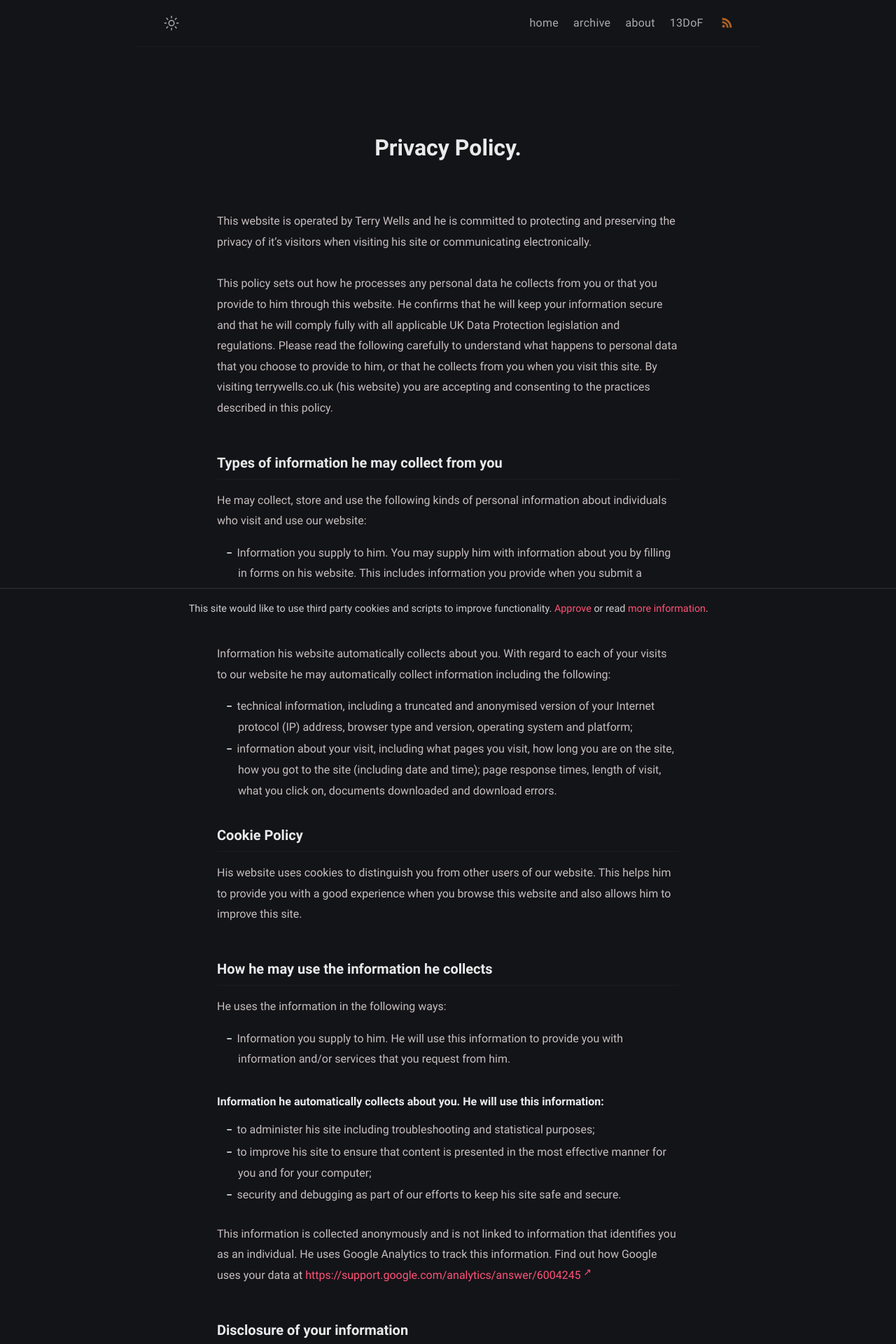
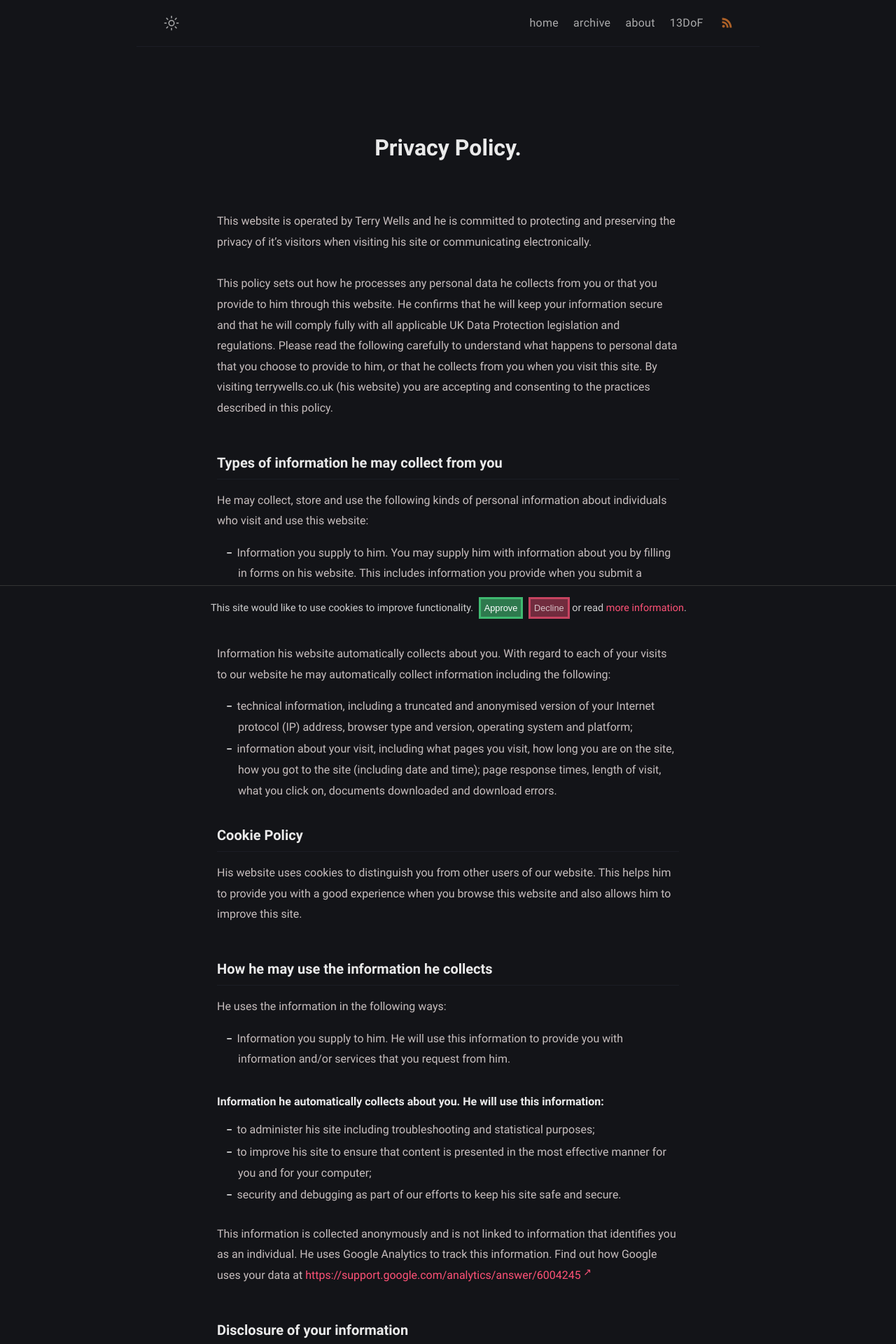
Before and after one commit to wristtattoo/jekyll-klise, a Jekyll site: the page built from privacy.md, in a window 1280 px wide. Shown: the top 1920 px of the page at 70% size. Built offline with Jekyll 4.4.1, drawn with Linux system fonts in a browser that asks for light colours; a script that is not in the unit is left out.

Commit message:
Jekyll XXI
Cookie Policy and style

```diff
--- a/_includes/cookie-consent.html
+++ b/_includes/cookie-consent.html
@@ -1,8 +1,10 @@
 <style>
     #cookie-notice {font-size: 0.9rem; padding: 1rem 0.1rem; display: none; text-align: center; position: fixed; bottom: 0; width: calc(100% - 0.1rem); background: #131418; color: rgba(255,255,255,0.8); border-top: 1px solid #333; z-index: 10;}
     #cookie-notice a {display: inline-block; cursor: pointer; color: #ff5277; text-decoration: none !important;}
+    #cookie-notice-accept {margin: 0 4px; padding: 5px; border: solid 3px rgba(82, 255, 148, 0.479); background-color:rgba(82, 255, 148, 0.432); color: #ffffff; font-size: 0.8rem; cursor: pointer;}
+    #cookie-notice-decline {padding: 5px; border: solid 3px rgba(255,82,119,0.6); background-color: rgba(255, 82, 120, 0.397); color: #ffffffb6; font-size: 0.8rem;}
 </style>
-<div id="cookie-notice"><span>This site would like to use third party cookies and scripts to improve functionality.</span> <a id="cookie-notice-accept">Approve</a> or read <a href="/privacy">more information</a>.</div>
+<div id="cookie-notice"><span>This site would like to use cookies to improve functionality.</span> <button id="cookie-notice-accept">Approve</button> <button id="cookie-notice-decline" onclick="window.location.href='https://duckduckgo.com';">Decline</button> or read <a href="/privacy">more information</a>.</div>
 <script>
     function createCookie(name,value,days) {
         var expires = "";
--- a/privacy.md
+++ b/privacy.md
@@ -12,7 +12,7 @@ This website is operated by Terry Wells and he is committed to protecting and pr
 This policy sets out how he processes any personal data he collects from you or that you provide to him through this website. He confirms that he will keep your information secure and that he will comply fully with all applicable UK Data Protection legislation and regulations. Please read the following carefully to understand what happens to personal data that you choose to provide to him, or that he collects from you when you visit this site. By visiting terrywells.co.uk (his website) you are accepting and consenting to the practices described in this policy.
 
 ### Types of information he may collect from you
-He may collect, store and use the following kinds of personal information about individuals who visit and use our website:
+He may collect, store and use the following kinds of personal information about individuals who visit and use this website:
 
 * Information you supply to him. You may supply him with information about you by filling in forms on his website. This includes information you provide when you submit a contact/enquiry form. The information you give him may include your name, address, e-mail address and phone number.
 
```
